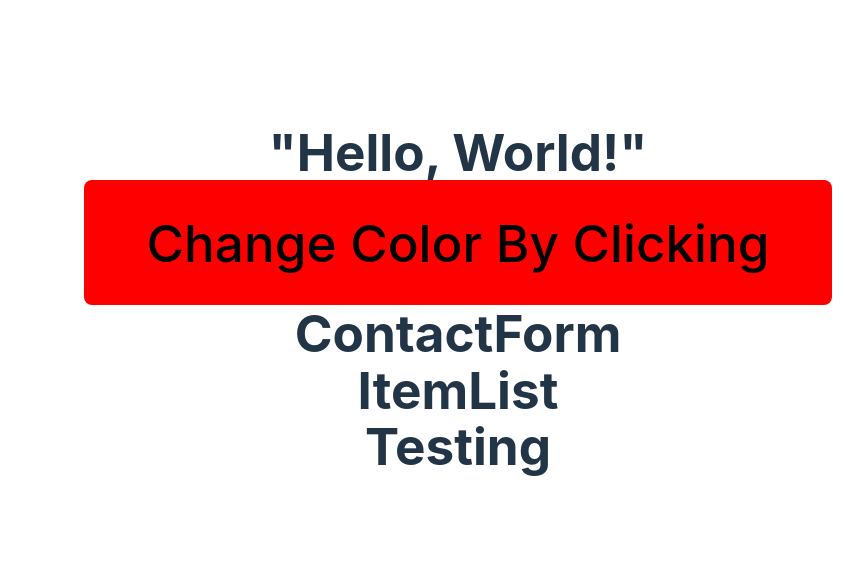
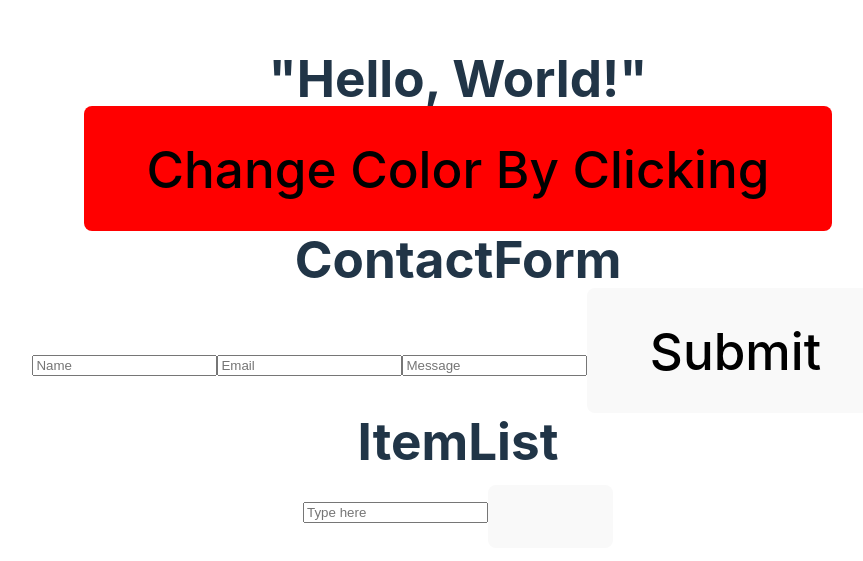
Before and after one commit to dulcelj55/Wk6ReactLab1, a React (Vite) app: page / in a window 1280 px wide. Shown: the part 101-662 px from the top of the page, without its empty margins (182-1045 px from the left). Built offline with nearby package versions, Linux system fonts and the light colour scheme.

Commit message:
added something

```diff
--- a/src/Componets/ColorChanger/index.jsx
+++ b/src/Componets/ColorChanger/index.jsx
@@ -1,14 +1,10 @@
 import { useState } from "react"
-
+import { color } from "../../utility/color";
 
 
 const ColorChanger = () => {
   const [buttonColor,setBackgroundColor] = useState("red");
 
-  const color = ()=>{
-    const setBGC = Math.floor(Math.random()*16777215).toString(16);
-    return '#' + setBGC
-  }
 
 
   return (
--- a/src/Componets/ContactForm/index.jsx
+++ b/src/Componets/ContactForm/index.jsx
@@ -1,8 +1,24 @@
 import { useState } from "react"
 
+
 const ContactForm = () => {
+  const [name, setName] = useState ("")
+  const [email, setEmail] = useState ("")
+  const [message, setMessage] = useState ("")
+  const [formValues, setFormValues] = useState({});
+
+// const handleChange = () =>{
+//   setFormValues({ ...formValues,  });
+
+
   return (
+    <>
     <div> ContactForm</div>
+    <input value ={name} placeholder="Name" onChange ={(e) =>setName(e.target.value)}/>
+    <input value ={email}  placeholder="Email" onChange ={(e) => setEmail(e.target.value)}/>
+    <input value ={message}  placeholder="Message" onChange ={(e) => setMessage(e.target.value)}/>
+    <button type="submit">Submit</button>
+    </>
   )
 }
 
--- a/src/Componets/TextInput/index.jsx
+++ b/src/Componets/TextInput/index.jsx
@@ -1,8 +1,18 @@
 import { useState } from "react"
 
 const TextInput = () => {
+  const [inputValue, setInputValue]= useState ("")
+
+
   return (
-    <div>Testing</div>
+
+    <>
+    < input value ={inputValue} placeholder="Type here" onChange ={(e) =>setInputValue(e.target.value)}/>
+    <button onCLick= {() => setInputValue()}></button>
+
+    </>
+
+
   )
 }
 
--- /dev/null
+++ b/src/utility/color.js
@@ -0,0 +1,6 @@
+
+
+export const color = ()=>{
+    const setBGC = Math.floor(Math.random()*16777215).toString(16);
+    return '#' + setBGC
+  }
```
